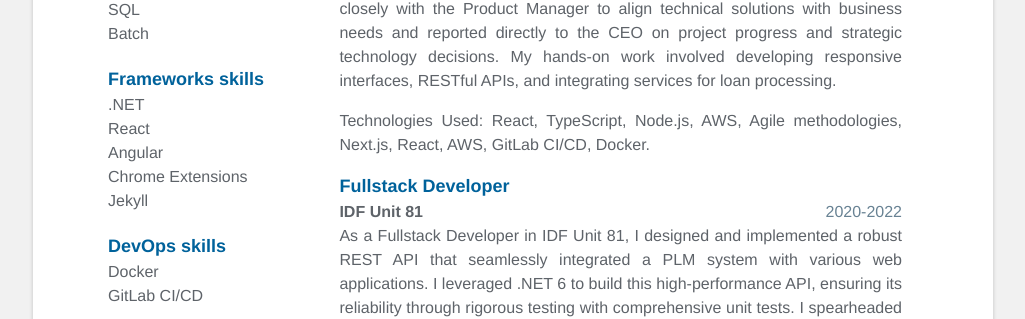
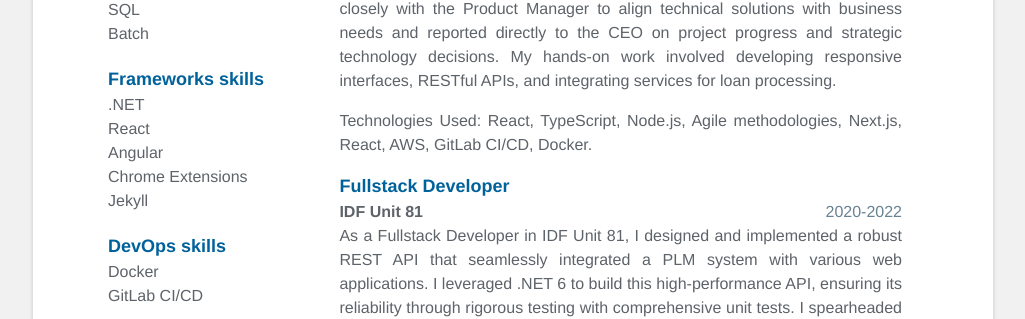
Before and after one commit to chaniheller97/my-cv, a Jekyll site: the page built from index.html, in a window 1280 px wide. Shown: the part 729-1048 px from the top of the page, without its empty margins (127-1152 px from the left). Built offline with Jekyll 4.4.1, drawn with Linux system fonts in a browser that asks for light colours.

Commit message:
aws removed

```diff
--- a/_data/data.yml
+++ b/_data/data.yml
@@ -65,7 +65,7 @@ experience:
     details: |
         At Housetable, a fintech startup using AI for HELOC loans, I spearheaded the development and launch of the company's websites from concept to completion. Serving as both Scrum Master and Tech Lead, I facilitated agile practices and made key architectural decisions, including implementing a microservices architecture with React, Node.js, and PostgreSQL. I collaborated closely with the Product Manager to align technical solutions with business needs and reported directly to the CEO on project progress and strategic technology decisions. My hands-on work involved developing responsive interfaces, RESTful APIs, and integrating services for loan processing.
     technologies_used: |
-      React, TypeScript, Node.js, AWS, Agile methodologies, Next.js, React, AWS, GitLab CI/CD, Docker.
+      React, TypeScript, Node.js, Agile methodologies, Next.js, React, AWS, GitLab CI/CD, Docker.
 
   - role: Fullstack Developer
     time: 2020-2022
```
